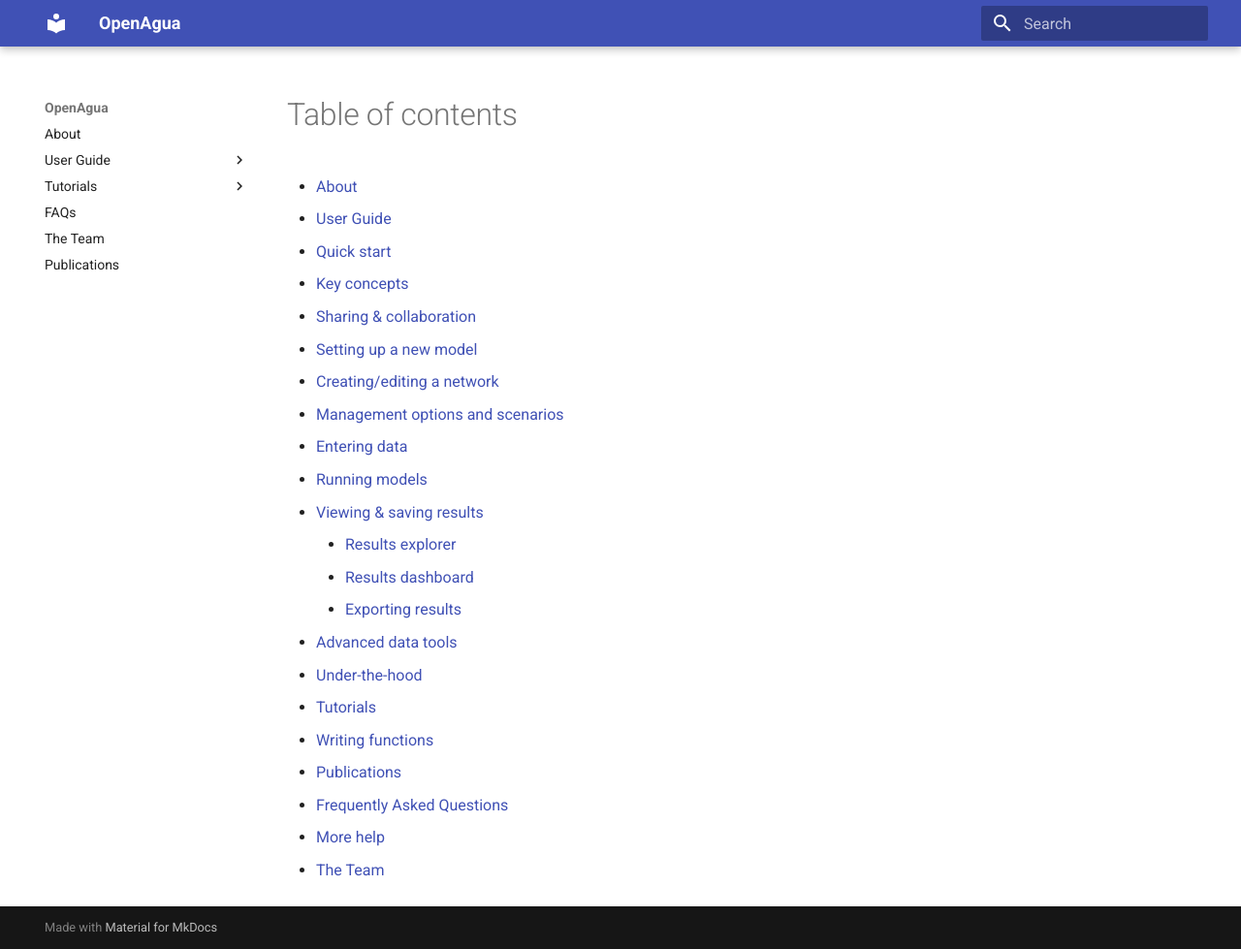
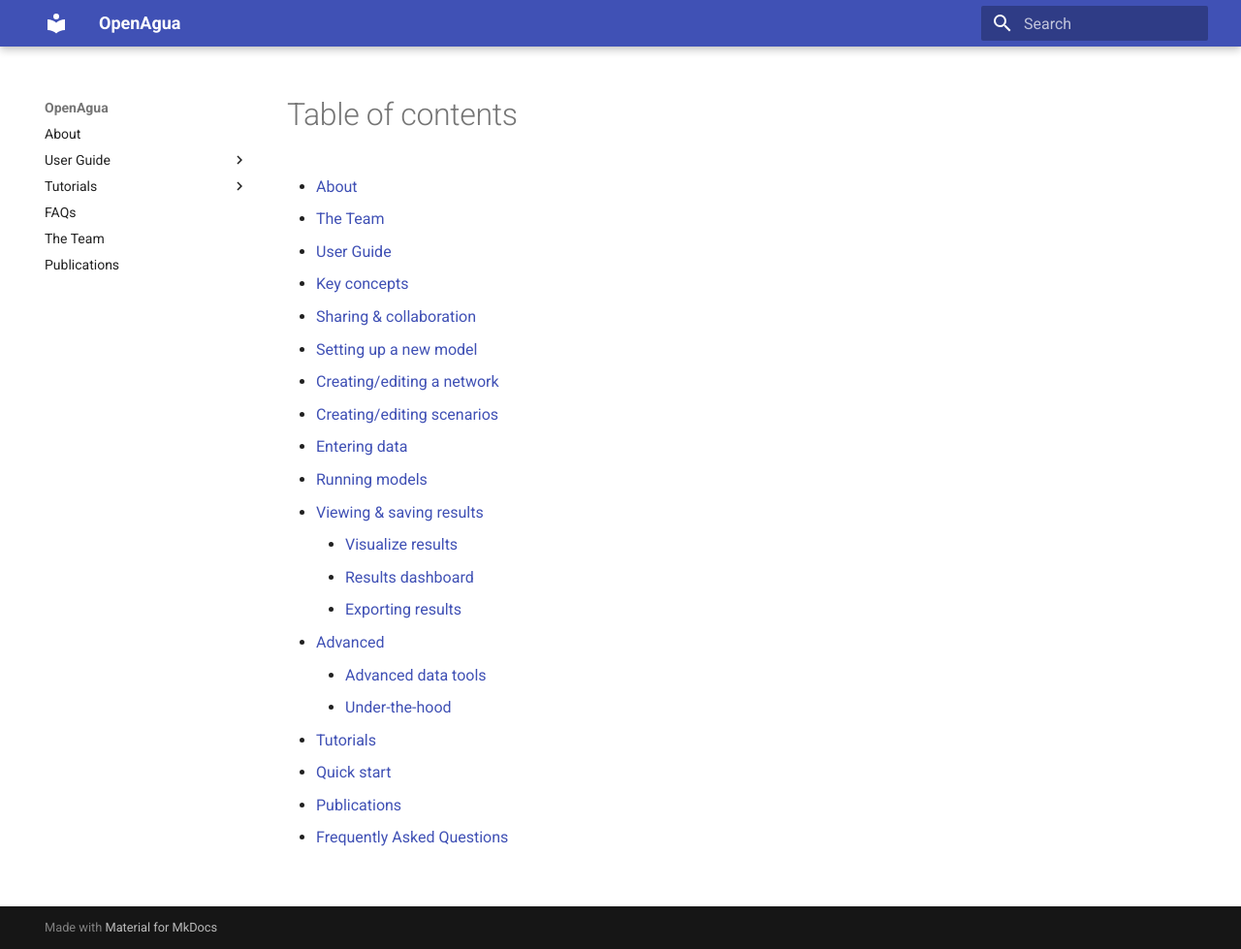
Before and after one commit to OpenAgua/openagua-documentation, an MkDocs documentation site: the page built from docs/SUMMARY.md, in a window 1280 px wide and 979 px high. Shown: the whole window at 97% size. Built offline with MkDocs 1.6.1 and Material for MkDocs 9.7.7, drawn with Linux system fonts in a browser that asks for light colours; old or Windows-style settings are respelled for this version of MkDocs.

Commit message:
re-organize documentation

```diff
--- a/docs/SUMMARY.md
+++ b/docs/SUMMARY.md
@@ -1,24 +1,23 @@
 # Table of contents
 
 * [About](README.md)
+  * [The Team](about/the-team.md)
 * [User Guide](user-guide/README.md)
-  * [Quick start](user-guide/getting-started.md)
   * [Key concepts](user-guide/key-concepts.md)
   * [Sharing & collaboration](user-guide/collaboration.md)
   * [Setting up a new model](user-guide/setting-up-model.md)
   * [Creating/editing a network](user-guide/creating-network.md)
-  * [Management options and scenarios](user-guide/creating-scenarios.md)
+  * [Creating/editing scenarios](user-guide/creating-scenarios.md)
   * [Entering data](user-guide/entering-data.md)
   * [Running models](user-guide/running-models.md)
-  * [Viewing & saving results](user-guide/viewing-results/README.md)
-    * [Results explorer](user-guide/viewing-results/results-explorer.md)
-    * [Results dashboard](user-guide/viewing-results/results-dashboard.md)
-    * [Exporting results](user-guide/viewing-results/exporting-data.md)
-  * [Advanced data tools](user-guide/advanced-tools.md)
-  * [Under-the-hood](user-guide/under-the-hood.md)
+  * [Viewing & saving results](user-guide/view-export-results/README.md)
+    * [Visualize results](user-guide/view-export-results/view-results.md)
+    * [Results dashboard](user-guide/view-export-results/results-dashboard.md)
+    * [Exporting results](user-guide/view-export-results/exporting-data.md)
+  * [Advanced](user-guide/advanced/README.md)
+    * [Advanced data tools](user-guide/advanced/advanced-tools.md)
+    * [Under-the-hood](user-guide/advanced/under-the-hood.md)
 * [Tutorials](tutorials/README.md)
-  * [Writing functions](tutorials/writing-functions.md)
+  * [Quick start](tutorials/quick-start.md)
 * [Publications](publications.md)
 * [Frequently Asked Questions](faqs.md)
-* [More help](more-help.md)
-* [The Team](the-team.md)
```
Also changed, not shown: docs/more-help.md (deleted, +0 -1 lines), docs/toc.md (deleted, +0 -1 lines), docs/user-guide/view-export-results/README.md (added, +1 -0 lines), docs/about/the-team.md (renamed from docs/the-team.md), docs/tutorials/quick-start.md (renamed from docs/user-guide/getting-started.md), docs/user-guide/view-export-results/exporting-data.md (renamed from docs/user-guide/exporting-data.md), docs/user-guide/view-export-results/results-dashboards.md (added), docs/user-guide/view-export-results/view-results.md (renamed from docs/user-guide/viewing-results.md).
